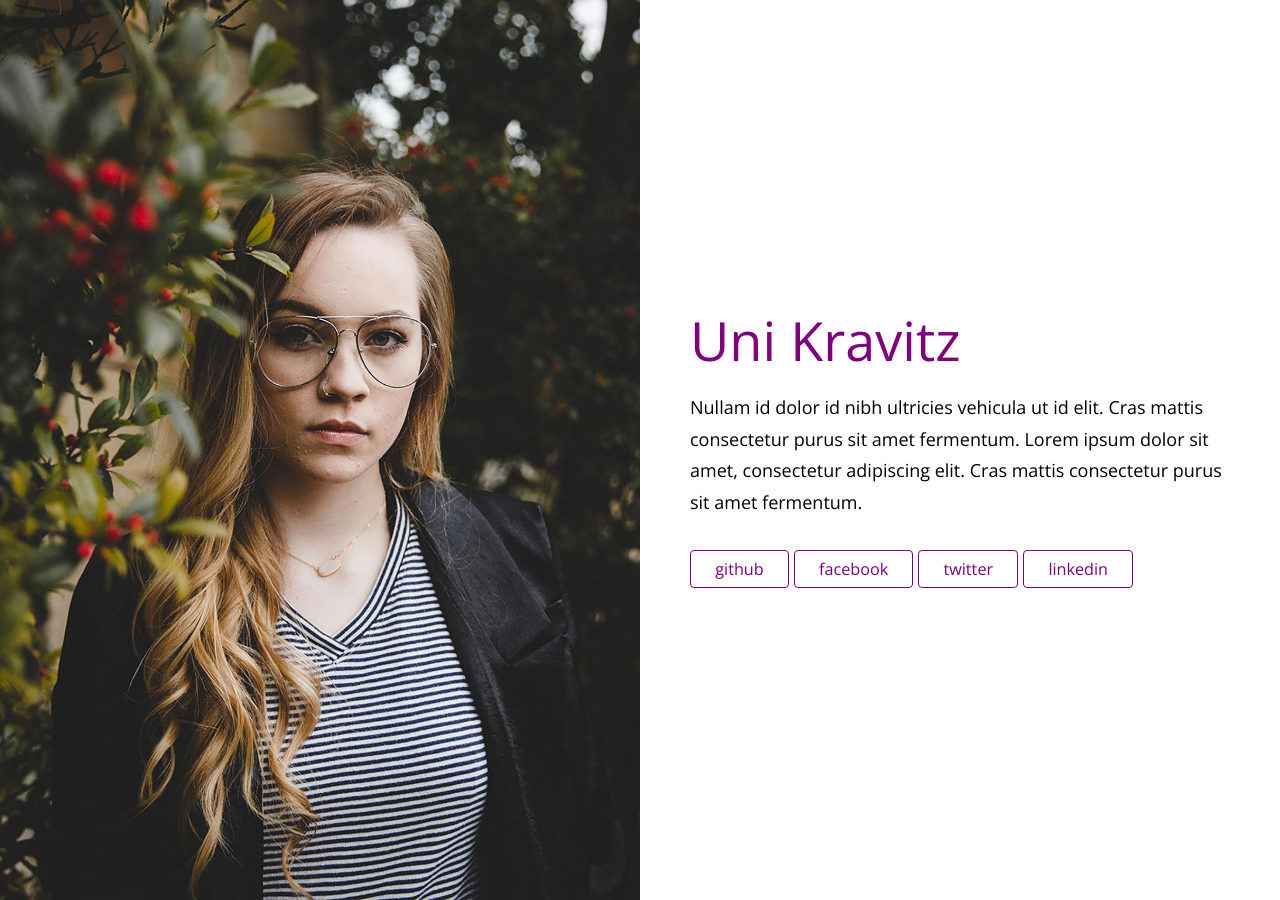
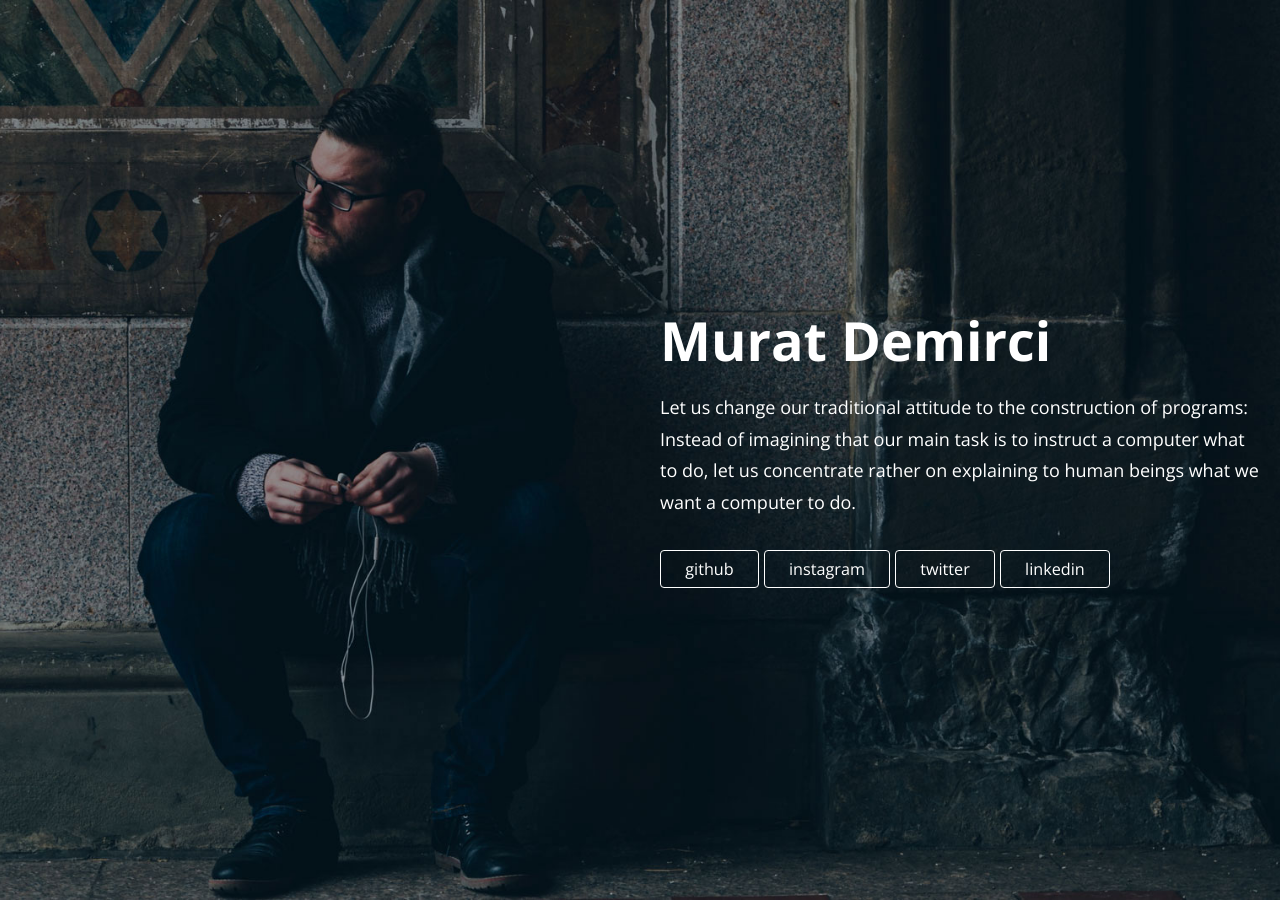
Before and after one commit to muratdemirci/dreadpiratemurat, a Jekyll site: the page built from index.html, in a window 1280 px wide. Built offline with Jekyll 4.4.1, drawn with Linux system fonts in a browser that asks for light colours.

Commit message:
jekyll ignore, desc update.

```diff
--- a/_config.yml
+++ b/_config.yml
@@ -1,26 +1,24 @@
 # Your Name or Company
-title: Uni Kravitz
+title: Murat Demirci
 
 # Description of your website. This is used for social sharing.
 description:  The beautiful website of artist, poet, craftsperson, cyclist, and avid juggler, Uni Kravitz.
 
 # A brief blurb about yourself
-content: Nullam id dolor id nibh ultricies vehicula ut id elit. Cras mattis consectetur purus sit amet fermentum. Lorem ipsum dolor sit amet, consectetur adipiscing elit. Cras mattis consectetur purus sit amet fermentum.
+content: "Let us change our traditional attitude to the construction of programs: Instead of imagining that our main task is to instruct a computer what to do, let us concentrate rather on explaining to human beings what we want a computer to do."
 
 # Add your social links
 social:
   - platform: github
-    url: https://github.com/brianmaierjr
-  - platform: facebook
-    url: https://facebook.com/brianmaierjr
+    url: https://github.com/muratdemirci
+  - platform: instagram
+    url: https://www.instagram.com/deusmur
   - platform: twitter
-    url: https://twitter.com/brianmaierjr
+    url: https://twitter.com/deusmur
   - platform: linkedin
-    url: brianmaierjr
+    url: recursiveself
 
-# General settings
-# url: http://brianmaierjr.github.com/uni
-# baseurl: "/uni"
+
 markdown: kramdown
 sharing_image: share.jpg
 google_analytics: "UA-58263416-1" # google analytics tracking
@@ -32,3 +30,9 @@ half_side: right
 
 # Full layout
 full_text_position: right # left, right or center
+
+# General settings
+# url: http://brianmaierjr.github.com/uni
+# baseurl: "/uni"
+
+# Credits: http://brianmaierjr.github.com/uni
--- a/index.html
+++ b/index.html
@@ -1,5 +1,5 @@
 ---
-layout: half
+layout: full
 title: Uni - A simple, one page Jekyll theme
 ---
   {% if site.title %}
```
Also changed, not shown: Gemfile.lock, assets/css/style.css, layout--card.jpg (deleted), layout--full.jpg (deleted), layout--half.jpg (deleted), 1 other file.
